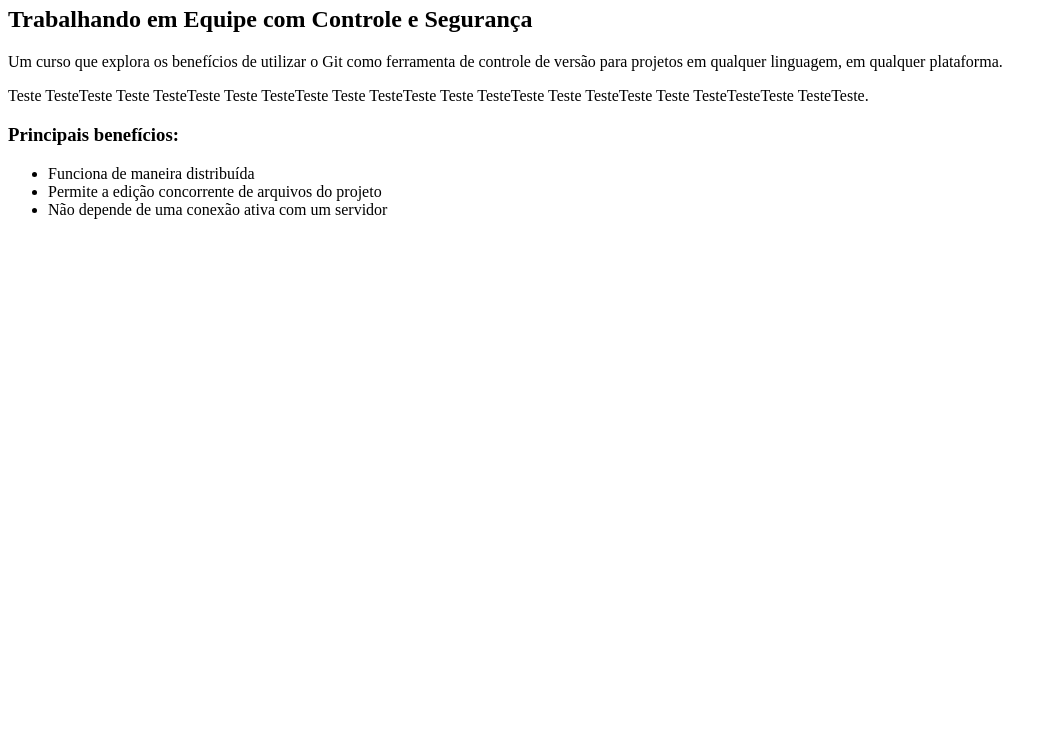
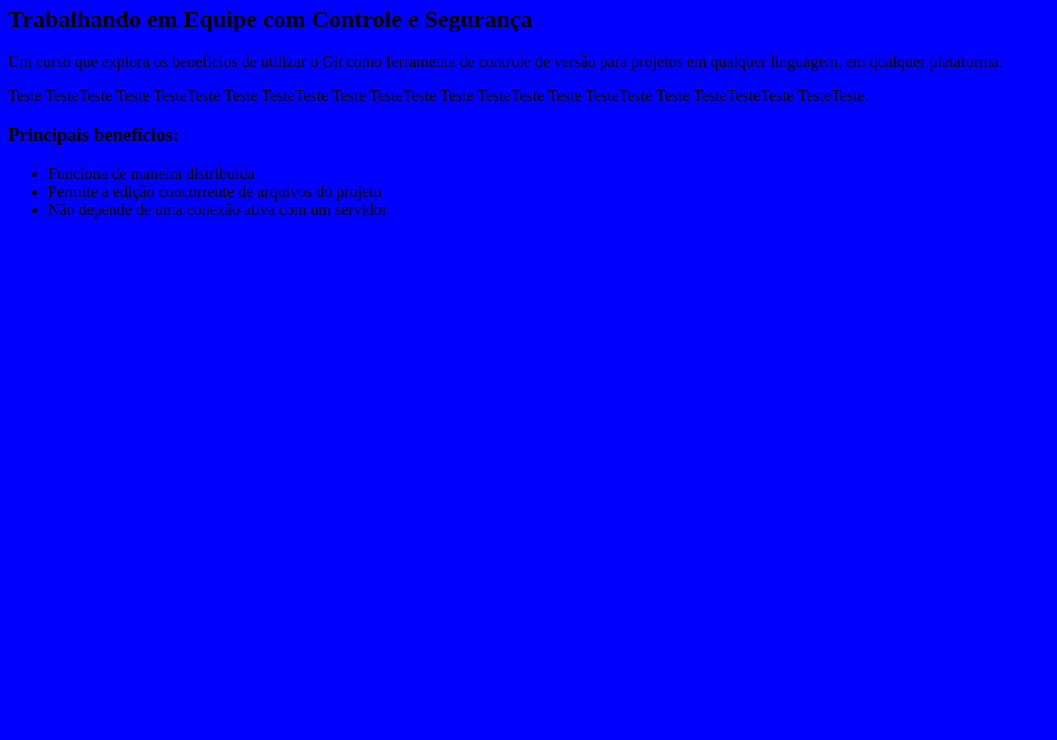
Before and after one commit to MateuVieira/curso-git, a plain HTML site: page index.html in a window 1280 px wide. Shown: the part 60-800 px from the top of the page, without its empty margins (0-1057 px from the left). Drawn offline with Linux system fonts and the light colour scheme.

Commit message:
Correcao link

```diff
--- a/index.html
+++ b/index.html
@@ -1,6 +1,6 @@
 <html>
     <head>
-	<link rel="stylesheet" type="text/css" href="/design.css"/>
+	<link rel="stylesheet" type="text/css" href="/estilo.css"/>
     </head>
     <body>
         <h1>Git</h1>
```
